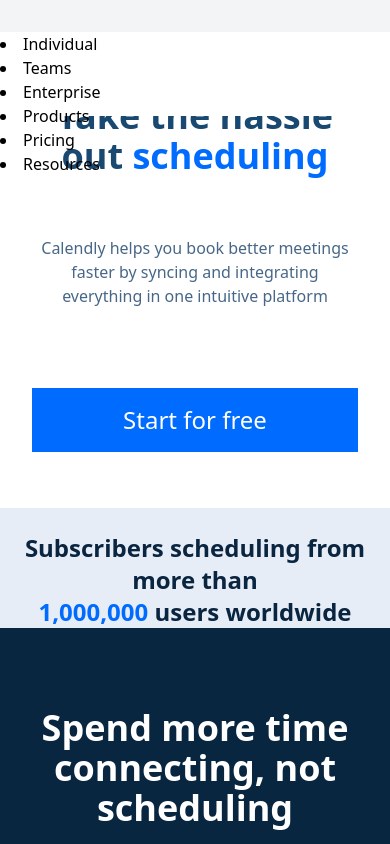
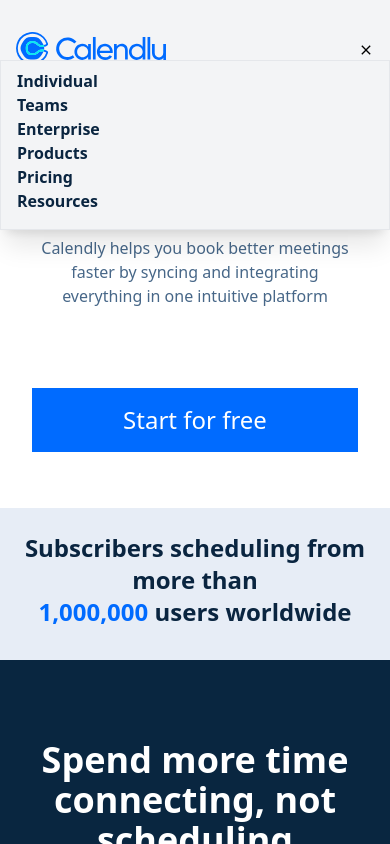
Before and after one commit to AbhayShaw01/ReactAssignment, a React (Vite) app: page / in a window 390 px wide. Both pictures are taken after a click on the icon 366 px from the left and 50 px from the top of the page. Shown: the top 844 px of the page. Built offline with nearby package versions, Linux system fonts and the light colour scheme.

Commit message:
added open close feature on mobile

```diff
--- a/src/components/BrandSection.tsx
+++ b/src/components/BrandSection.tsx
@@ -7,11 +7,11 @@
 
   return (
     <div className="flex flex-col bg-backdrop items-center mt-0 pt-6 sm:pt-16 px-4 sm:px-0">
-      <p className="text-2xl text-center text-secondary font-bold sm:pb-8">
+      <p className="text-2xl text-center text-secondary font-bold pb-8">
         Subscribers scheduling from more than <br />{" "}
         <strong className="text-primary">1,000,000 </strong>users worldwide
       </p>
-      <div className="sm:flex hidden justify-center mx-auto mt-4 sm:max-w-[1200px] overflow-hidden">
+      <div className="sm:flex hidden  justify-center mx-auto mt-4 sm:max-w-[1200px] overflow-hidden">
         {imageUrls.map((imageUrl, index) => (
           <img
             key={index}
--- a/src/components/NavBar.tsx
+++ b/src/components/NavBar.tsx
@@ -1,8 +1,8 @@
+
 import { useState } from "react";
 import { GiHamburgerMenu } from "react-icons/gi";
 import { MdClose } from "react-icons/md";
 import mainLogo from "../assets/logo.svg";
-
 
 export default function NavBar() {
   const [openMenu, setOpenMenu] = useState<boolean>(false);
@@ -29,7 +29,7 @@
             ))}
           </ul>
         </div>
-        <div className="login-section sm:flex py-2 items-center sm:px-4">
+        <div className="login-section sm:flex py-2 items-center sm:px-4 relative">
           {openMenu ? (
             <MdClose
               className="sm:hidden hover:cursor-pointer"
@@ -41,19 +41,23 @@
               onClick={() => setOpenMenu(!openMenu)}
             />
           )}
-          {openMenu && (
-            <div className="sm:hidden w-full h-[100%] flex flex-col bg-white absolute top-8 right-0">
-              {menuItems.map((item, index) => (
-                <li key={index}>{item}</li>
-              ))}
-            </div>
-          )}
+
           <p className="rounded-lg sm:px-4 py-2 hidden text-secondary sm:block font-bold">Log In</p>
           <button className="bg-primary text-white font-bold text-sm rounded-3xl px-4 py-3 hidden sm:block">
             Get Started
           </button>
         </div>
       </div>
+
+      {openMenu && (
+        <div className="absolute w-full left-1/2  -translate-x-1/2    bg-gray-100 pt-2 pb-4 -translate-y-6 border shadow-xl">
+          <ul className="flex flex-col justify-between text-secondary font-bold px-4">
+            {menuItems.map((item, index) => (
+              <li key={index}>{item}</li>
+            ))}
+          </ul>
+        </div>
+      )}
     </div>
   );
 }
```
